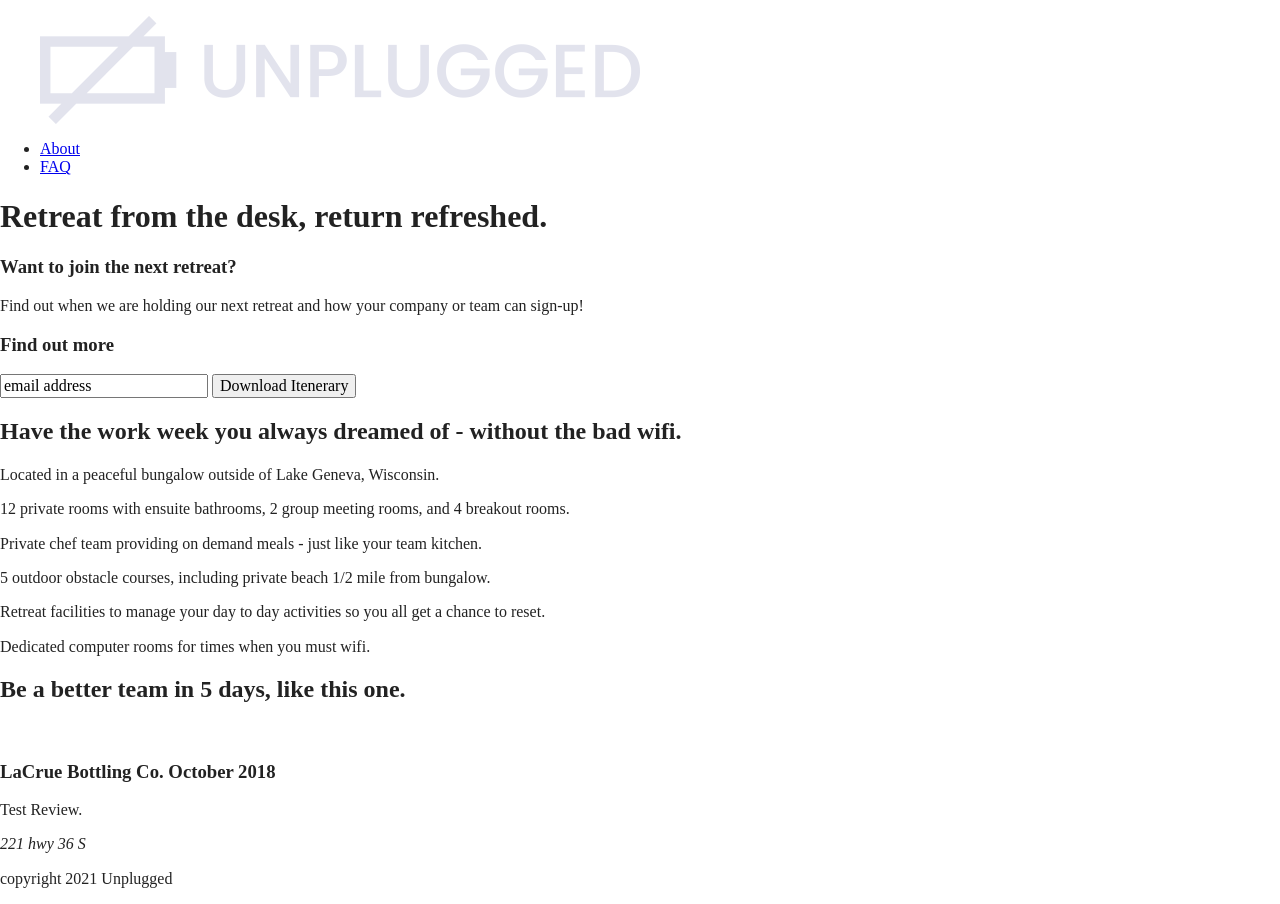
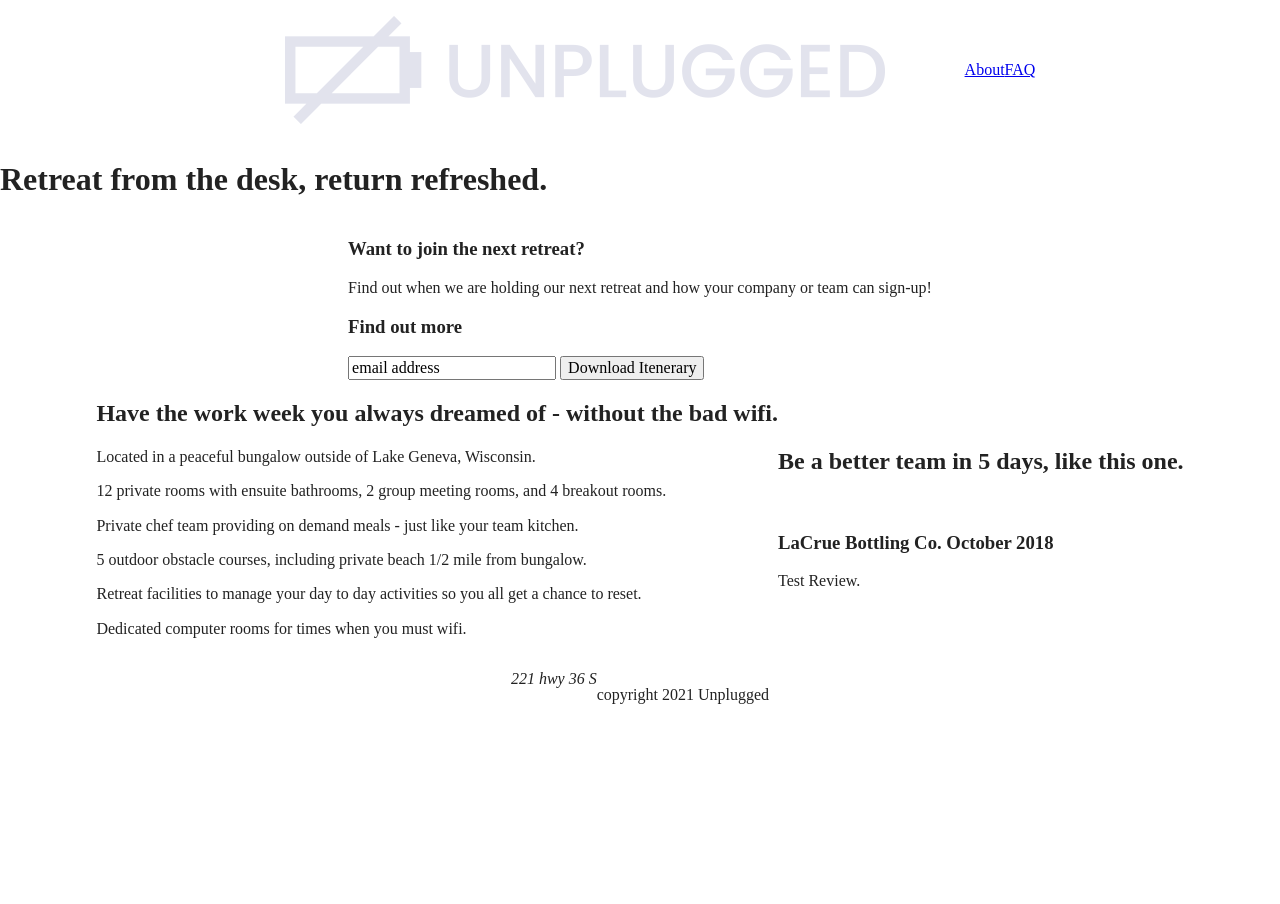
Before and after one commit to Matthewpco/unplugged, a website built with Parcel: page index.html in a window 1280 px wide. After the commit the page ends 800 px from the top, so only its background shows below. Built offline with nearby package versions, Linux system fonts and the light colour scheme.

Commit message:
added flexbox structure

```diff
--- a/css/main.css
+++ b/css/main.css
@@ -268,3 +268,97 @@ textarea {
 /* ==========================================================================
    Author's custom styles
    ========================================================================== */
+
+/***** HEADER *****/
+
+header {
+  display: flex;
+  justify-content: center;
+  align-items: center;
+  flex-flow: row wrap;
+}
+
+header .content-wrapper {
+  display: flex;
+  align-items: center;
+  justify-content: center;
+  flex-flow: wrap;
+}
+
+header nav {
+  display: flex;
+  justify-content: space-around;
+  align-items: center;
+  flex-flow: row wrap;
+}
+
+header nav ul {
+  list-style: none;
+  display: flex;
+  justify-content: space-around;
+}
+
+/***** MAIN *****/
+
+aside {
+  display: flex;
+  justify-content: center;
+  align-items: center;
+}
+
+.features {
+  display: flex;
+  align-items: center;
+  justify-content: center;
+  flex-flow: row wrap;
+}
+
+.features .feature-items {
+  display: flex;
+  align-items: center;
+  justify-content: center;
+  flex-flow: row wrap;
+}
+
+.reviews {
+  display: flex;
+  flex-flow: row wrap;
+  justify-content: center;
+}
+/***** ABOUT *****/
+
+.mission {
+  display: flex;
+  align-items: center;
+  justify-content: center;
+  flex-flow: row wrap;
+}
+
+/***** FAQ *****/
+
+.faq {
+  display: flex;
+  align-items: center;
+  justify-content: center;
+  flex-flow: row wrap;
+}
+
+/***** FOOTER *****/
+
+footer {
+  display: flex;
+  justify-content: center;
+  align-items: center;
+}
+
+footer .social-icons {
+  display: flex;
+  align-items: center;
+  justify-content: space-around;
+}
+
+footer .social-icons p {
+  display: flex;
+  align-items: center;
+  justify-content: center;
+}
```
